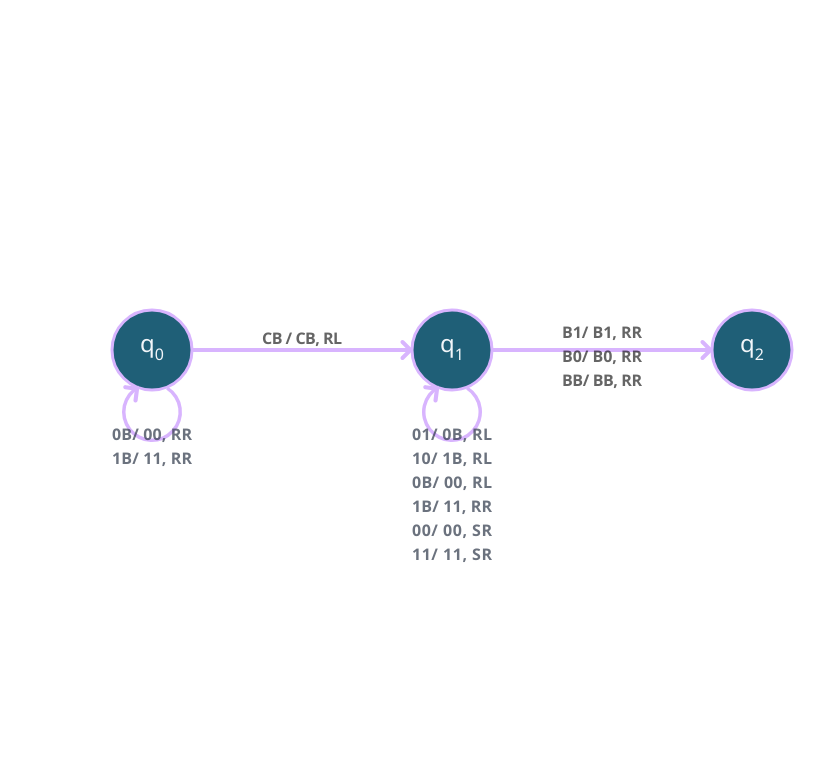
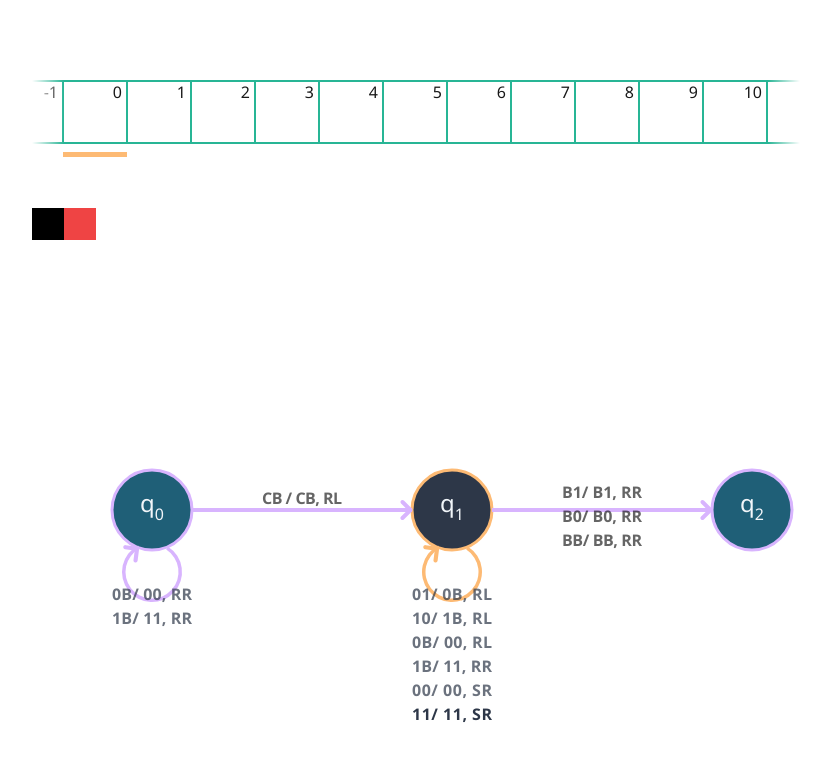
Before and after one commit to drithh/turing-machine, a React (Create React App) app: page / in a window 1280 px wide. Shown: the top 760 px of the page, without its empty margins (48-877 px from the left). Built offline with nearby package versions, Linux system fonts and the light colour scheme.

Commit message:
add tape

```diff
--- a/src/App.tsx
+++ b/src/App.tsx
@@ -1,7 +1,7 @@
 import { CreateGraph } from './components/graph/graph';
 import './App.css';
 import { Transition } from './components/type';
-
+import { Tape } from './components/tape/tape';
 function App() {
   const steps: Transition[] = [
     {
@@ -72,10 +72,11 @@ function App() {
         addStep();
       }}
     >
+      <Tape />
       <CreateGraph
         diagramFileName="addition.json"
         steps={steps}
-        duration={2000}
+        duration={1000}
       />
     </div>
   );
--- a/src/components/graph/graph.tsx
+++ b/src/components/graph/graph.tsx
@@ -18,7 +18,6 @@ export const CreateGraph = (props: GraphProps) => {
   const [activeTransition, setActiveTransition] = useState<Transition>();
 
   const [step, setStep] = useState<number>(0);
-  console.log(steps);
 
   useEffect(() => {
     const interval = setInterval(() => {
--- /dev/null
+++ b/src/components/tape/square.tsx
@@ -0,0 +1,29 @@
+export const Square = (props: { position: number; blur: string }) => {
+  const { position, blur } = props;
+  return (
+    <div
+      className="relative w-16 h-16 border-l-0 border-primary-meadow border-2"
+      style={
+        blur === 'left'
+          ? {
+              WebkitMaskImage:
+                '-webkit-linear-gradient(left, rgba(0,0,0,0), rgba(0,0,0,0), rgba(0,0,0,1))',
+              maskImage:
+                'linear-gradient(left, rgba(0,0,0,0), rgba(0,0,0,0), rgba(0,0,0,1))',
+            }
+          : blur === 'right'
+          ? {
+              WebkitMaskImage:
+                '-webkit-linear-gradient(right, rgba(0,0,0,0), rgba(0,0,0,0), rgba(0,0,0,1))',
+              maskImage:
+                'linear-gradient(right, rgba(0,0,0,0), rgba(0,0,0,0), rgba(0,0,0,1))',
+            }
+          : {}
+      }
+    >
+      <div className="absolute right-1 top-[-2px] opacity-90 font-medium font-sans">
+        {position}
+      </div>
+    </div>
+  );
+};
--- /dev/null
+++ b/src/components/tape/tape.tsx
@@ -0,0 +1,105 @@
+import React, { useEffect, useState, useRef } from 'react';
+import { Square } from './square';
+import { motion } from 'framer-motion';
+
+export const Tape = (props: {}) => {
+  const [positions, setPositions] = useState([
+    -2, -1, 0, 1, 2, 3, 4, 5, 6, 7, 8, 9, 10, 11, 12,
+  ]);
+  const [head, setHead] = useState(0);
+  const [tape, setTape] = useState(0);
+  const [goNegative, setGoNegative] = useState(false);
+  const minTape = useRef(0);
+
+  useEffect(() => {
+    minTape.current = Math.min(minTape.current, tape);
+  }, [tape]);
+
+  const setTapeHead = (x: number) => {
+    if (head + x < 0) {
+      setGoNegative(true);
+      if (positions[0] === tape - 2) {
+        // console.log('add left tape');
+        const position = positions[0] - 1;
+        setPositions([position, ...positions]);
+        setTape(tape + x);
+      } else {
+        setTape(tape - 1);
+      }
+    } else if (head + x > 10) {
+      const last = positions.length - 1;
+      // console.log(positions[last] - 10, tape + 2);
+      if (positions[last] - 10 === tape + 2) {
+        // console.log('add right tape');
+        const position = positions[last] + 1;
+        setPositions([...positions, position]);
+        setTape(tape + x);
+      } else {
+        setTape(tape + 1);
+      }
+    } else {
+      setHead(head + x);
+    }
+  };
+
+  const checkBlur = (position: number) => {
+    if (tape - position === 1) {
+      return 'left';
+    } else if (tape - position === -11) {
+      return 'right';
+    }
+    return '';
+  };
+
+  const getLastTranslate = () => {
+    if (tape < minTape.current) {
+      return tape * 64;
+    } else {
+      return minTape.current * 64;
+    }
+  };
+
+  return (
+    <div className="flex top-20 left-20 relative w-[48rem] h-40 overflow-hidden">
+      <motion.div
+        className="tape absolute top-0  flex"
+        style={{
+          left: `${-96 + getLastTranslate()}px`,
+        }}
+        animate={{
+          x: tape * -64,
+        }}
+      >
+        {positions.map((position) => {
+          return (
+            <Square
+              key={position}
+              blur={checkBlur(position)}
+              position={position}
+            />
+          );
+        })}
+      </motion.div>
+      <motion.div
+        animate={{
+          x: head * 64,
+        }}
+        className="head w-16 absolute h-[5px] top-[4.5rem] left-[31px] bg-primary-orange"
+      ></motion.div>
+      <div className="flex place-content-between flex-row absolute bottom-0">
+        <div
+          onClick={() => {
+            setTapeHead(-1);
+          }}
+          className="w-8 h-8 bg-black"
+        ></div>
+        <div
+          onClick={() => {
+            setTapeHead(1);
+          }}
+          className="w-8 h-8  bg-red-500 right-16"
+        ></div>
+      </div>
+    </div>
+  );
+};
--- a/tailwind.config.js
+++ b/tailwind.config.js
@@ -14,6 +14,7 @@ module.exports = {
           indigo: '#2D3748',
           blue: '#1F5F77',
           cyan: '#008A94',
+          orange: '#FDBA74',
           meadow: '#28B595',
           green: '#8DDB82',
           yellow: '#F9F871',
```
